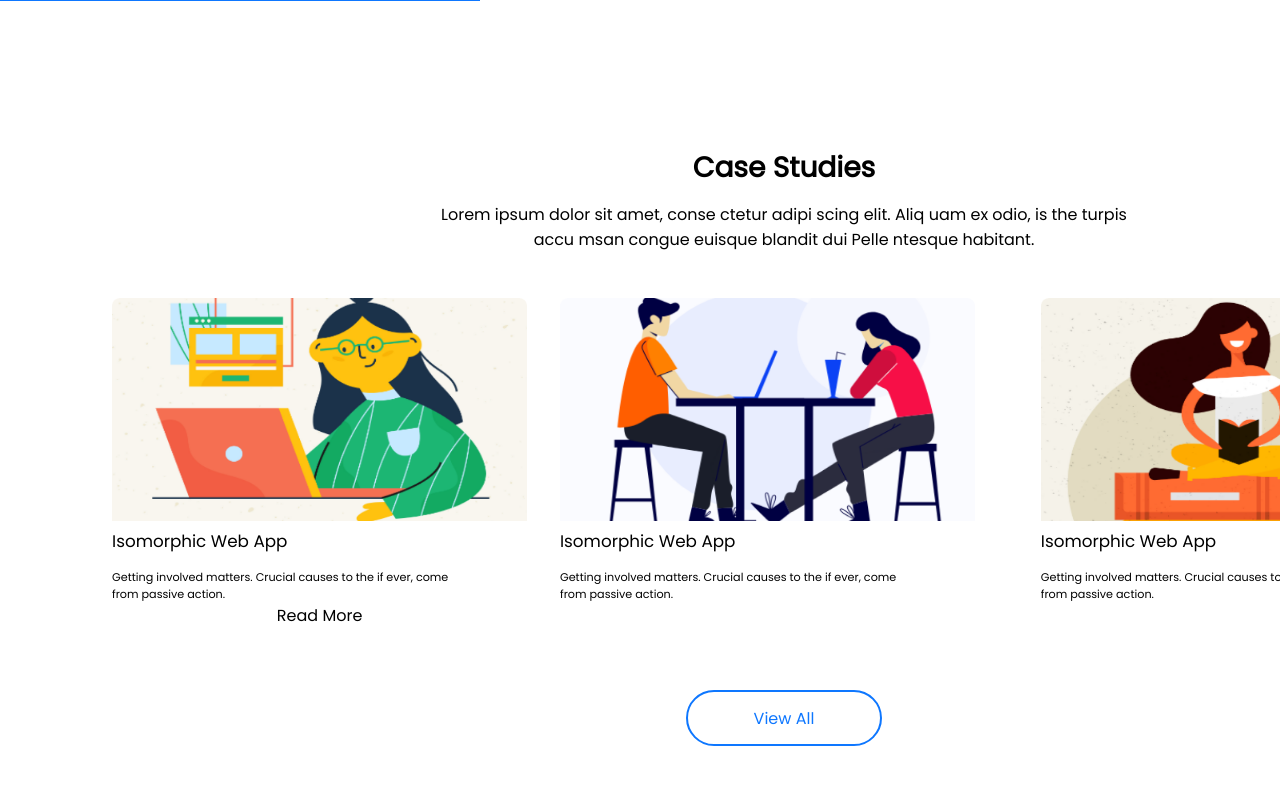
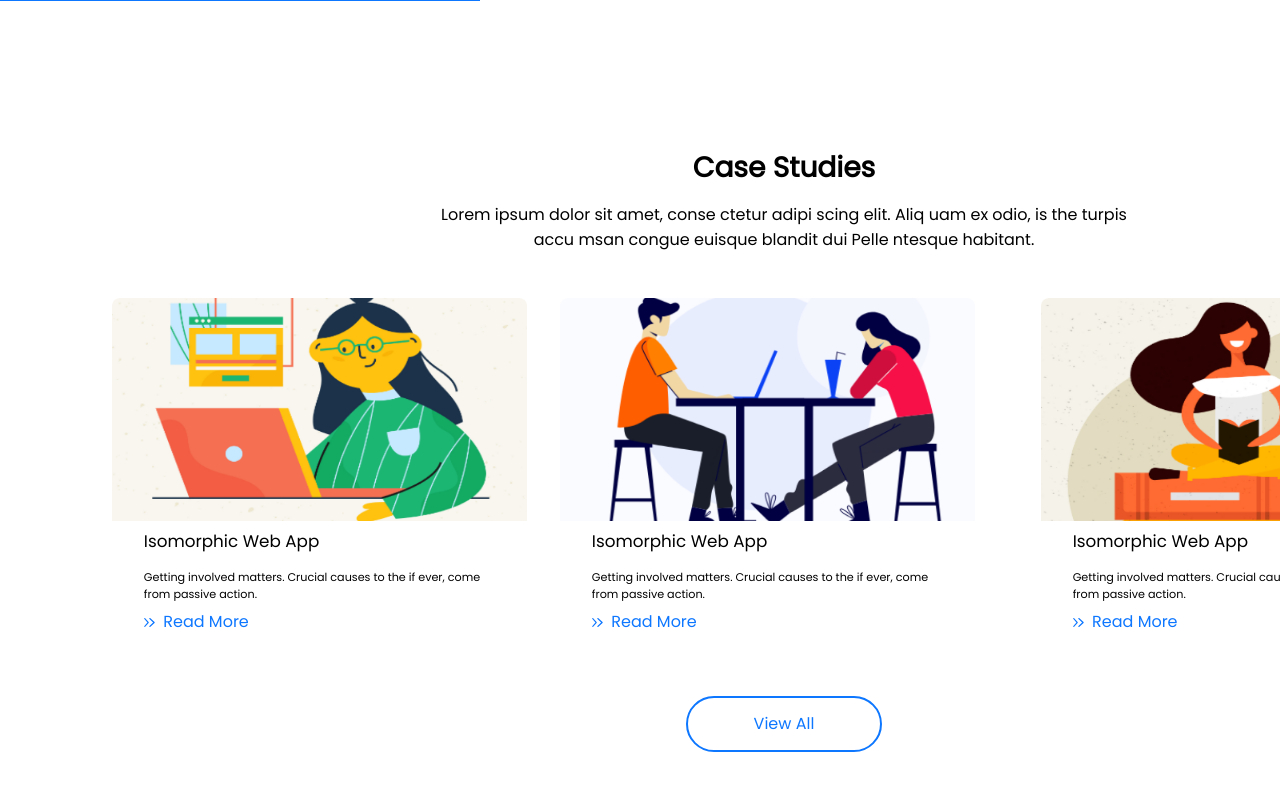
Before and after one commit to gg-dev-05/secure-blink, a React (Create React App) app: page / in a window 1280 px wide. Shown: the part 4276-5066 px from the top of the page. Built offline with nearby package versions, Linux system fonts and the light colour scheme.

Commit message:
case studies done

```diff
--- a/src/components/CaseStudies.js
+++ b/src/components/CaseStudies.js
@@ -20,48 +20,62 @@ export default function CaseStudies() {
             <div className="row">
                 <div className="caseCard lefti">
                     <img src={image1} />
-                    <div className="iwp">
-                        Isomorphic Web App
-                    </div>
+                    <div className="sm-box">
+                        <div className="iwp">Isomorphic Web App</div>
                         <div className="cntnt">
                             Getting involved matters. Crucial causes to the if ever, come from passive action.
                         </div>
 
                         <div className="read-more">
                             <div className="row">
-                            Read More
+                                <div>
+                                    <img className="arr" src={arrow} />
+                                    <img className="arr" src={arrow} />
+                                </div>
+                                <div className="rdmr">Read More</div>
                             </div>
                         </div>
                     </div>
 
+                </div>
+
+
                 <div className="caseCard">
                     <img src={image2} />
-                    <div className="iwp">
-                        Isomorphic Web App
-                    </div>
+                    <div className="sm-box">
+                        <div className="iwp">Isomorphic Web App</div>
                         <div className="cntnt">
                             Getting involved matters. Crucial causes to the if ever, come from passive action.
                         </div>
 
                         <div className="read-more">
                             <div className="row">
-
+                                <div>
+                                    <img className="arr" src={arrow} />
+                                    <img className="arr" src={arrow} />
+                                </div>
+                                <div className="rdmr">Read More</div>
+                            </div>
                         </div>
                     </div>
                 </div>
 
                 <div className="caseCard righti">
                     <img src={image3} />
-                    <div className="iwp">
-                        Isomorphic Web App
-                    </div>
+                    <div className="sm-box">
+                        <div className="iwp">Isomorphic Web App</div>
                         <div className="cntnt">
                             Getting involved matters. Crucial causes to the if ever, come from passive action.
                         </div>
 
                         <div className="read-more">
                             <div className="row">
-
+                                <div>
+                                    <img className="arr" src={arrow} />
+                                    <img className="arr" src={arrow} />
+                                </div>
+                                <div className="rdmr">Read More</div>
+                            </div>
                         </div>
                     </div>
                 </div>
--- a/src/css/CaseStudies.css
+++ b/src/css/CaseStudies.css
@@ -28,9 +28,6 @@
   display: -webkit-box;
   display: -ms-flexbox;
   display: flex;
-  -webkit-box-pack: space-evenly;
-      -ms-flex-pack: space-evenly;
-          justify-content: space-evenly;
 }
 
 .caseStudies .caseCard {
@@ -81,4 +78,33 @@
   margin-right: 112px;
   margin-left: 32.8px;
 }
+
+.caseStudies .read-more {
+  color: #0E77FF;
+  margin-top: 5.6283px;
+}
+
+.caseStudies .read-more .row {
+  display: -webkit-box;
+  display: -ms-flexbox;
+  display: flex;
+  -webkit-box-align: start;
+      -ms-flex-align: start;
+          align-items: flex-start;
+}
+
+.caseStudies .read-more .row .arr {
+  width: 5.584px;
+  height: 8.9352px;
+  -webkit-filter: invert(34%) sepia(86%) saturate(2650%) hue-rotate(203deg) brightness(98%) contrast(106%);
+          filter: invert(34%) sepia(86%) saturate(2650%) hue-rotate(203deg) brightness(98%) contrast(106%);
+}
+
+.caseStudies .sm-box {
+  margin-left: 31.872px;
+}
+
+.caseStudies .rdmr {
+  margin-left: 8.312px;
+}
 /*# sourceMappingURL=CaseStudies.css.map */
--- a/src/css/CaseStudies.scss
+++ b/src/css/CaseStudies.scss
@@ -16,7 +16,6 @@
     .row {
         width: 100%;
         display: flex;
-        justify-content: space-evenly;
     }
     .caseCard {
         height: 100%;
@@ -57,4 +56,23 @@
         margin-right: $x*140px;
         margin-left: $x*41px;
     }
+    .read-more {
+        color: #0E77FF;
+        margin-top: $y*7.71px;
+        .row {
+            display: flex;
+            align-items: flex-start;
+            .arr {
+                width: $x*6.98px;
+                height: $y*12.24px;
+                filter: invert(34%) sepia(86%) saturate(2650%) hue-rotate(203deg) brightness(98%) contrast(106%);
+            }
+        }
+    }
+    .sm-box {
+        margin-left: $x*39.84px;
+    }
+    .rdmr {
+        margin-left: $x*10.39px;
+    }
 }
```
Also changed, not shown: 1 other file (tests, documents, lock files or other folders). Lines whose indentation alone changed are shown as unchanged.
